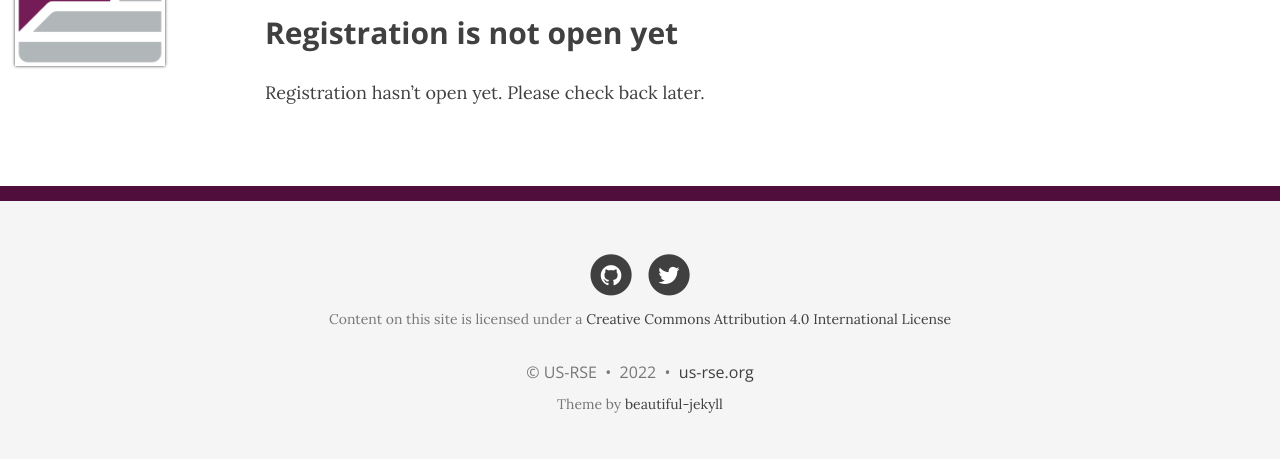
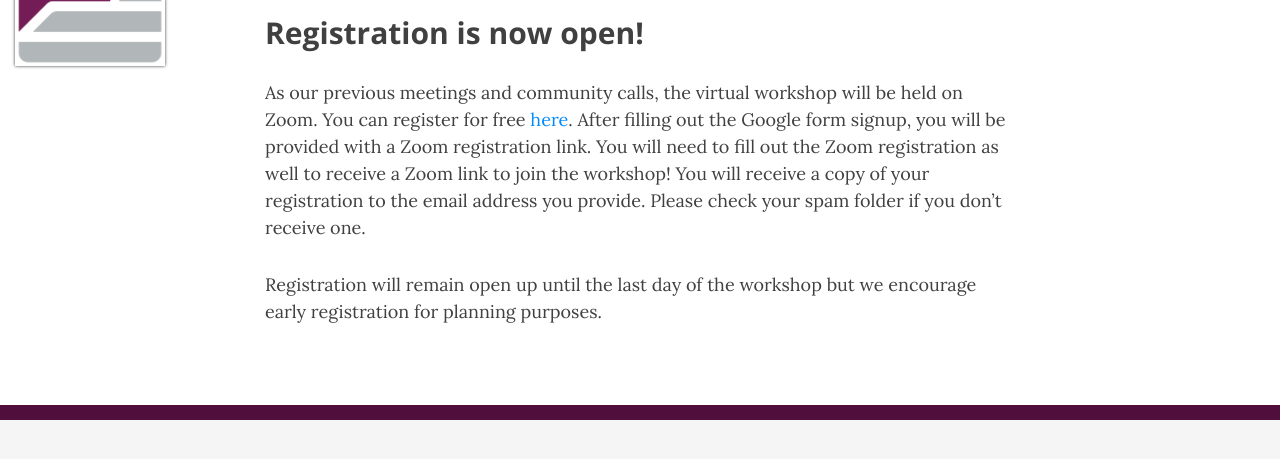
Before and after one commit to USRSE/virtual-workshop-2022, a Jekyll site: the page built from pages/registration.md, in a window 1280 px wide, cut to the strip 104-565 px from the top of the page. Built offline with Jekyll 4.4.1, drawn with Linux system fonts in a browser that asks for light colours; nearby versions of some CDN libraries.

Commit message:
Added registration info (#4)
* Added registration info

* added sentence about zoom registration

```diff
--- a/index.html
+++ b/index.html
@@ -7,7 +7,7 @@
 ---
 
 <div class="alert alert-warning" role="alert">
-  Note: the deadline to submit talks and breakout discussion topics has been extended to July 19!
+  Registration is now open! Please see our <a href="{{ site.baseurl }}/registration">registration page</a> for more info.
 </div>
 
 <div class="main-explain-area jumbotron">
@@ -36,7 +36,7 @@
 
   <h2>Registration</h2>
 
-  <p>Registration will be opening soon! Please see our <a href="{{ site.baseurl }}/registration">registration page</a> for more info.</p>
+  <p>Registration is now open! Please see our <a href="{{ site.baseurl }}/registration">registration page</a> for more info.</p>
 
 
 
--- a/pages/registration.md
+++ b/pages/registration.md
@@ -4,10 +4,8 @@
 permalink: /registration/
 ---
 
-## Registration is not open yet
+## Registration is now open!
 
-Registration hasn't open yet. Please check back later.
+As our previous meetings and community calls, the virtual workshop will be held on Zoom. You can register for free [here](https://forms.gle/zEPeEK5Lo33BcpbD7). After filling out the Google form signup, you will be provided with a Zoom registration link. You will need to fill out the Zoom registration as well to receive a Zoom link to join the workshop! You will receive a copy of your registration to the email address you provide. Please check your spam folder if you don't receive one.
 
-<!--As our previous meetings and community calls, the virtual workshop will be held on Zoom. You can register for free [here](https://forms.gle/P31PaQykLWqe1MKm8) and the Zoom information is available [here](https://us-rse.org/virtual-workshop-2021/connect/). You will receive a copy of your registration to the email address you provide. Please check your spam folder if you don't receive one.
-
-Registration will remain open up until the last day of the workshop but we encourage early registration for planning purposes. -->
+Registration will remain open up until the last day of the workshop but we encourage early registration for planning purposes.
```
Also changed, not shown: pages/participate.md (+1 -3 lines).
